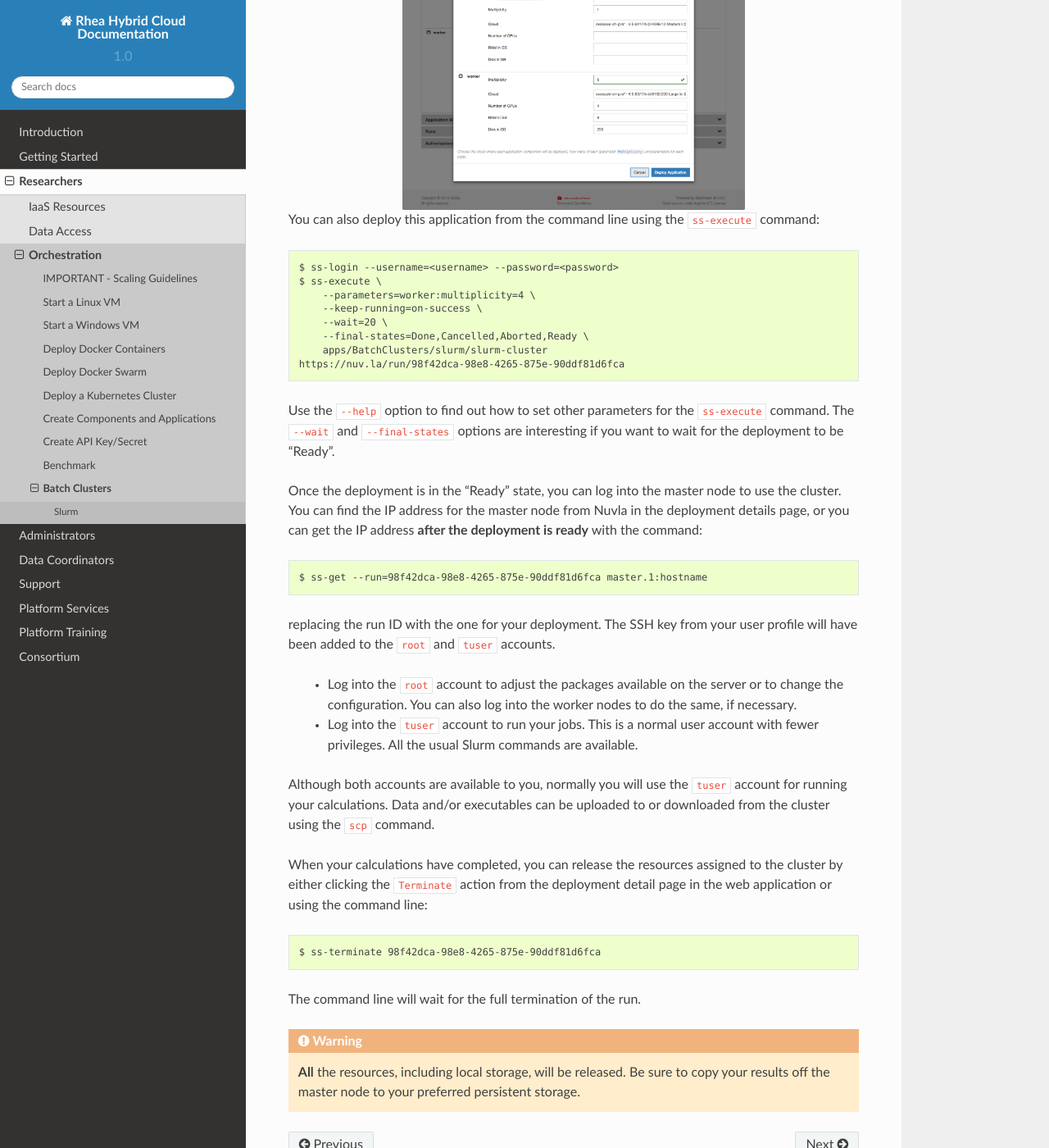
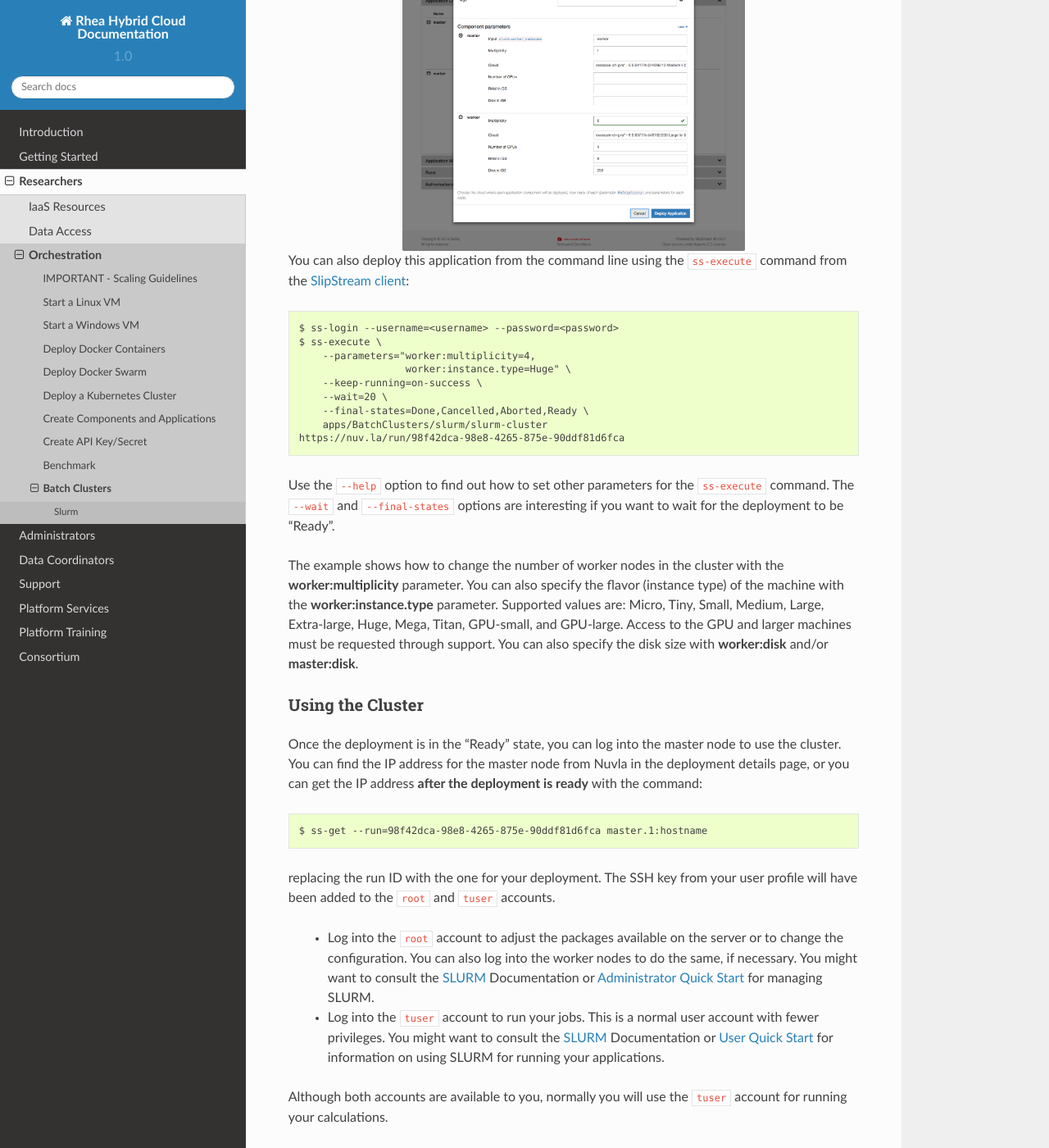
Before and after one commit to teamputtygen/hn-docs, a Sphinx documentation site: the page built from docs/researcher/orchestration/batch-clusters.rst, in a window 1280 px wide and 1400 px high, scrolled down 834 px. Shown: the whole window at 82% size. Built offline with Sphinx 7.4.7 and the Read the Docs theme 2.0.0, drawn with Linux system fonts in a browser that asks for light colours; some of the changed text lies outside the part shown.

Commit message:
update batch cluster information

```diff
--- a/docs/researcher/orchestration/batch-clusters.rst
+++ b/docs/researcher/orchestration/batch-clusters.rst
@@ -26,6 +26,9 @@ one master node and multiple workers (two by default). All the nodes
 participate in an NFS file system exported by the master node for the
 **tuser** account.
 
+Starting the Cluster
+~~~~~~~~~~~~~~~~~~~~
+
 To deploy the cluster, navigate to the "slurm-cluster" application
 within Nuvla and click the ``Deploy...`` action. You can choose which
 cloud infrastructure to use, the number of workers, and their size
@@ -37,11 +40,12 @@ from the deployment dialog.
    :align: center
 
 You can also deploy this application from the command line using the
-``ss-execute`` command::
+``ss-execute`` command from the `SlipStream client`_::
 
   $ ss-login --username=<username> --password=<password>
   $ ss-execute \
-      --parameters=worker:multiplicity=4 \
+      --parameters="worker:multiplicity=4,
+                    worker:instance.type=Huge" \
       --keep-running=on-success \
       --wait=20 \
       --final-states=Done,Cancelled,Aborted,Ready \
@@ -52,6 +56,18 @@ Use the ``--help`` option to find out how to set other parameters for
 the ``ss-execute`` command.  The ``--wait`` and ``--final-states``
 options are interesting if you want to wait for the deployment to be
 "Ready".
+
+The example shows how to change the number of worker nodes in the
+cluster with the **worker:multiplicity** parameter.  You can also
+specify the flavor (instance type) of the machine with the
+**worker:instance.type** parameter.  Supported values are: Micro,
+Tiny, Small, Medium, Large, Extra-large, Huge, Mega, Titan, GPU-small,
+and GPU-large.  Access to the GPU and larger machines must be
+requested through support. You can also specify the disk size with
+**worker:disk** and/or **master:disk**.
+
+Using the Cluster
+~~~~~~~~~~~~~~~~~
 
 Once the deployment is in the "Ready" state, you can log into the
 master node to use the cluster.  You can find the IP address for the
@@ -66,16 +82,23 @@ from your user profile will have been added to the ``root`` and
 
  - Log into the ``root`` account to adjust the packages available on
    the server or to change the configuration.  You can also log into
-   the worker nodes to do the same, if necessary.
+   the worker nodes to do the same, if necessary.  You might want to
+   consult the SLURM_ Documentation or `Administrator Quick Start`_
+   for managing SLURM.
 
  - Log into the ``tuser`` account to run your jobs.  This is a normal
-   user account with fewer privileges.  All the usual Slurm
-   commands are available.
+   user account with fewer privileges.  You might want to consult the
+   SLURM_ Documentation or `User Quick Start`_ for information on
+   using SLURM for running your applications.
 
 Although both accounts are available to you, normally you will use the
-``tuser`` account for running your calculations.  Data and/or
-executables can be uploaded to or downloaded from the cluster using
-the ``scp`` command.
+``tuser`` account for running your calculations.
+
+**Data and/or executables can be uploaded to or downloaded from the
+cluster using the** ``scp`` **command.**
+
+Stopping the Cluster
+~~~~~~~~~~~~~~~~~~~~
 
 When your calculations have completed, you can release the resources
 assigned to the cluster by either clicking the ``Terminate`` action
@@ -91,8 +114,14 @@ The command line will wait for the full termination of the run.
              node to your preferred persistent storage.
 
 
-.. _Slurm: https://slurm.schedmd.com/overview.html
+.. _SlipStream Client: http://ssdocs.sixsq.com/en/latest/tutorials/ss/automating-slipstream.html#command-line-client
+
+.. _SLURM: https://slurm.schedmd.com/overview.html
 
 .. _HTCondor: https://research.cs.wisc.edu/htcondor/
 
 .. _Slurm cluster: https://nuv.la/module/apps/BatchClusters/slurm/slurm-cluster
+
+.. _Administrator Quick Start: https://slurm.schedmd.com/quickstart_admin.html
+
+.. _User Quick Start: https://slurm.schedmd.com/quickstart.html
```
Also changed, not shown: other parts of docs/researcher/orchestration/batch-clusters.rst (+1 -1 lines).
